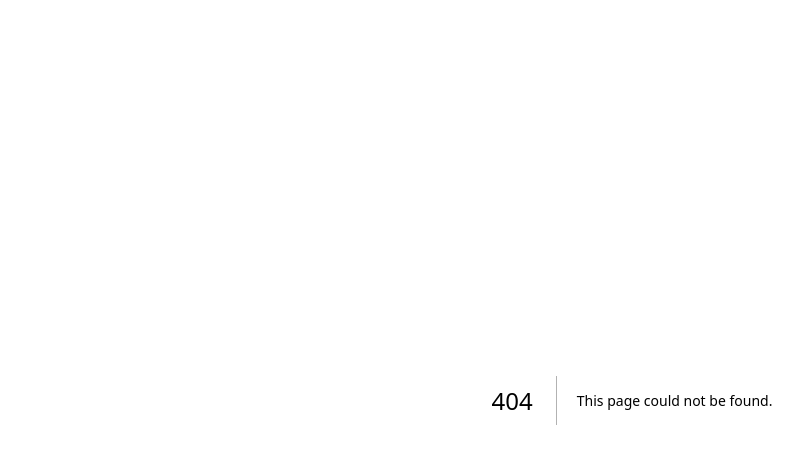
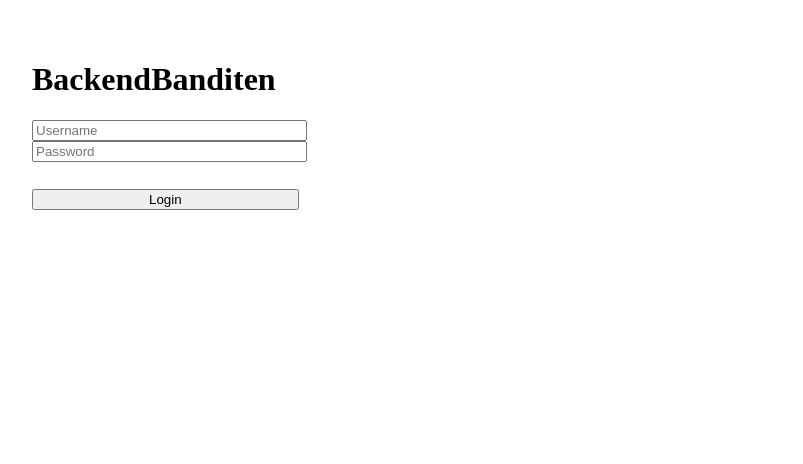
Before and after one commit to keckamreck/backendbanditen, a Next.js app: page /login in a window 1280 px wide. Before the commit this address had no page. Shown: the top 464 px of the page, without its empty margins (8-811 px from the left). Built offline with nearby package versions, Linux system fonts and the light colour scheme.

Commit message:
Implement basic Login

```diff
--- /dev/null
+++ b/src/app/login/page.module.css
@@ -0,0 +1,18 @@
+.container {
+  display: flex;
+  flex-direction: column;
+  padding: 2em 2em 2em 2em;
+}
+
+.container > input[type=text] {
+  width: 20em;
+}
+
+.container > input[type=password] {
+  width: 20em;
+}
+
+.container > button[type=submit] {
+  width: 20em;
+  margin: 2em 0 0 0;
+}
--- /dev/null
+++ b/src/app/login/page.tsx
@@ -0,0 +1,22 @@
+'use client';
+
+import { redirect } from 'next/navigation'
+import styles from './page.module.css'
+
+function Login() {
+  function verify(request){
+    alert(`Redirecting...`);
+    redirect('/');
+  }
+
+  return (
+    <form className={styles.container} action={verify}>
+      <h1>BackendBanditen</h1>
+      <input type="text" placeholder="Username" name="username" />
+      <input type="password" placeholder="Password" sname="password" />
+      <button type="submit">Login</button>
+    </form>
+  );
+}
+
+export default Login;
```
